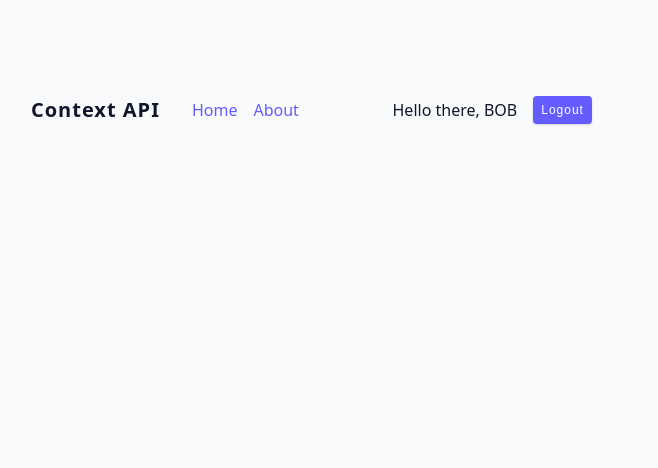
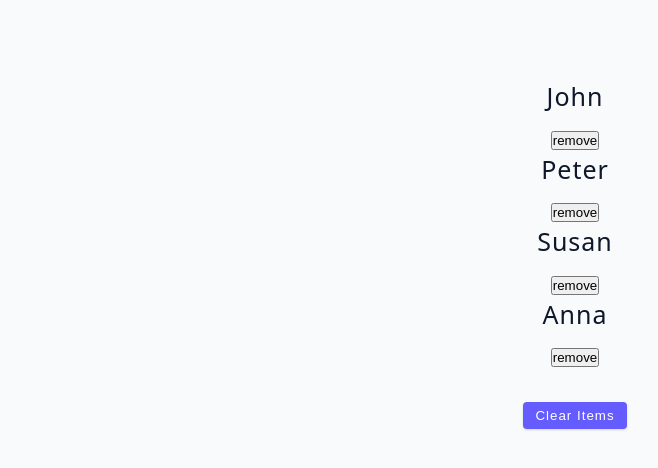
Before and after one commit to emmeiwhite/advanced-react-with-vite-2023, a React (Vite) app: page / in a window 1280 px wide. Shown: the top 468 px of the page, without its empty margins (65-723 px from the left). Built offline with nearby package versions, Linux system fonts and the light colour scheme.

Commit message:
useReducer at its best

```diff
--- a/src/App.jsx
+++ b/src/App.jsx
@@ -1,4 +1,4 @@
-import Starter from "./tutorial/09-context-api/starter/Navbar";
+import Starter from "./tutorial/10-useReducer/starter/01-useReducer";
 
 function App() {
   return (
--- a/src/tutorial/10-useReducer/starter/01-useReducer.jsx
+++ b/src/tutorial/10-useReducer/starter/01-useReducer.jsx
@@ -1,27 +1,55 @@
-import React from 'react';
-import { data } from '../../../data';
+import React, { useReducer } from "react";
+import { data } from "../../../data";
+
+// Default State
+const defaultState = {
+  people: data,
+};
+
+// Reducer
+const reducer = (state, action) => {
+  if (action.type === "CLEAR_LIST") {
+    return {
+      ...state,
+      people: [],
+    };
+  }
+
+  return state;
+};
+
 const ReducerBasics = () => {
-  const [people, setPeople] = React.useState(data);
+  // const [people, setPeople] = React.useState(data);
+  const [state, dispatch] = useReducer(reducer, defaultState);
 
   const removeItem = (id) => {
-    let newPeople = people.filter((person) => person.id !== id);
+    let newPeople = state.people.filter((person) => person.id !== id);
     setPeople(newPeople);
   };
+
+  const handleReset = () => {
+    dispatch({ type: "CLEAR_LIST" });
+  };
+
   return (
     <div>
-      {people.map((person) => {
+      {state.people.map((person) => {
         const { id, name } = person;
         return (
-          <div key={id} className='item'>
+          <div
+            key={id}
+            className="item"
+          >
             <h4>{name}</h4>
             <button onClick={() => removeItem(id)}>remove</button>
           </div>
         );
       })}
+
       <button
-        className='btn'
-        style={{ marginTop: '2rem' }}
-        onClick={() => setPeople([])}
+        className="btn"
+        style={{ marginTop: "2rem" }}
+        onClick={handleReset}
       >
         clear items
       </button>
```
